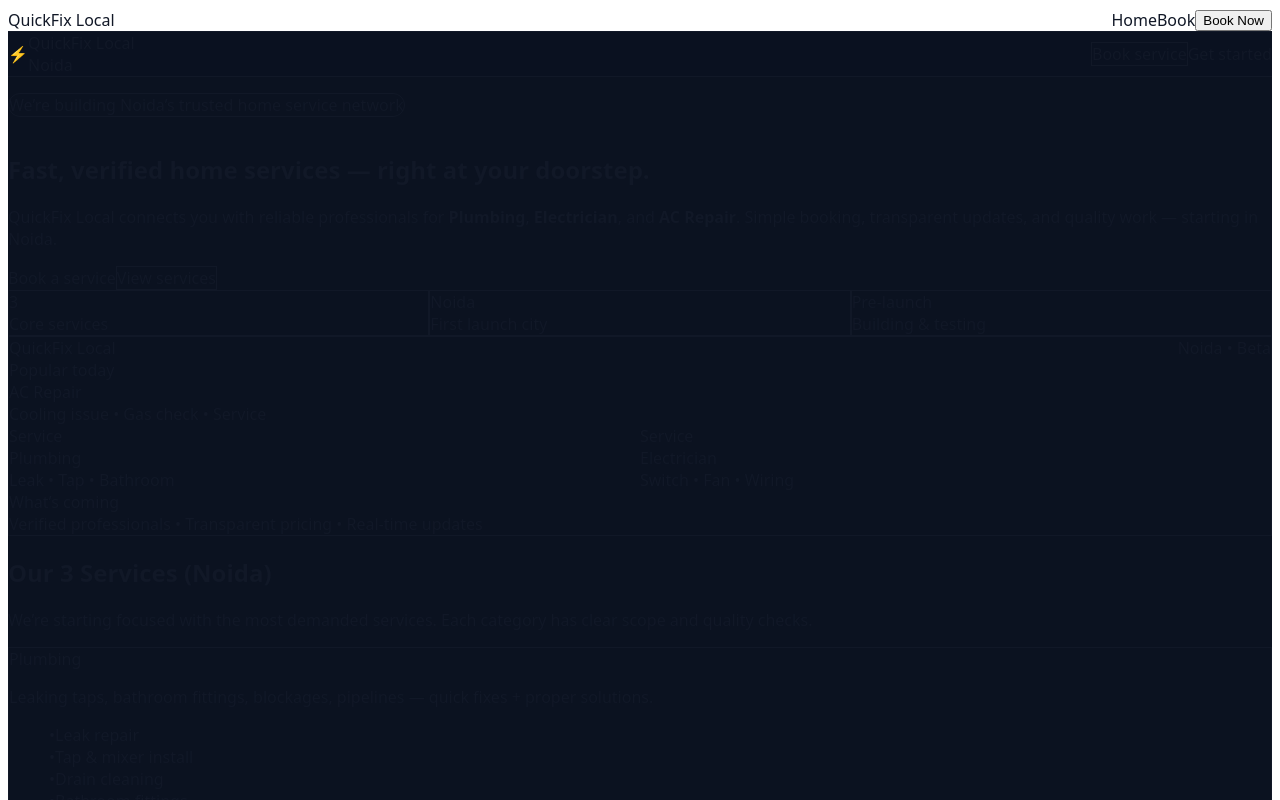
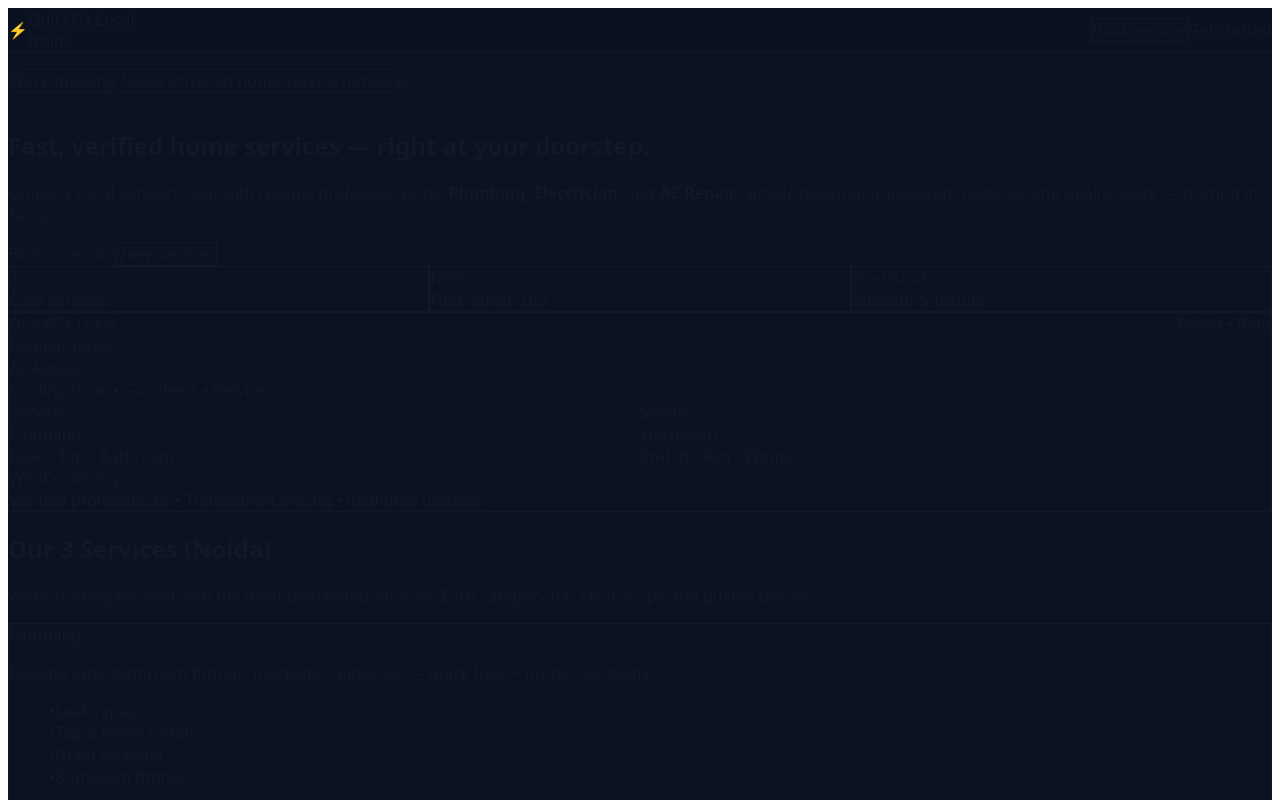
Before and after one commit to adarsh39565-hue/quickfixlocal, a Next.js app: page / in a window 1280 px wide. Shown: the top 800 px of the page. Built offline with nearby package versions, Linux system fonts and the light colour scheme.

Commit message:
Update layout.tsx

```diff
--- a/app/layout.tsx
+++ b/app/layout.tsx
@@ -1,9 +1,8 @@
 import "./globals.css";
-import Navbar from "../components/Navbar";
 
 export const metadata = {
   title: "QuickFix Local",
-  description: "Trusted home services in Noida",
+  description: "Noida’s trusted home service network (Plumbing • Electrician • AC Repair)",
 };
 
 export default function RootLayout({
@@ -13,10 +12,7 @@ export default function RootLayout({
 }) {
   return (
     <html lang="en">
-      <body className="bg-white text-gray-900">
-        <Navbar />
-        {children}
-      </body>
+      <body>{children}</body>
     </html>
   );
 }
```
